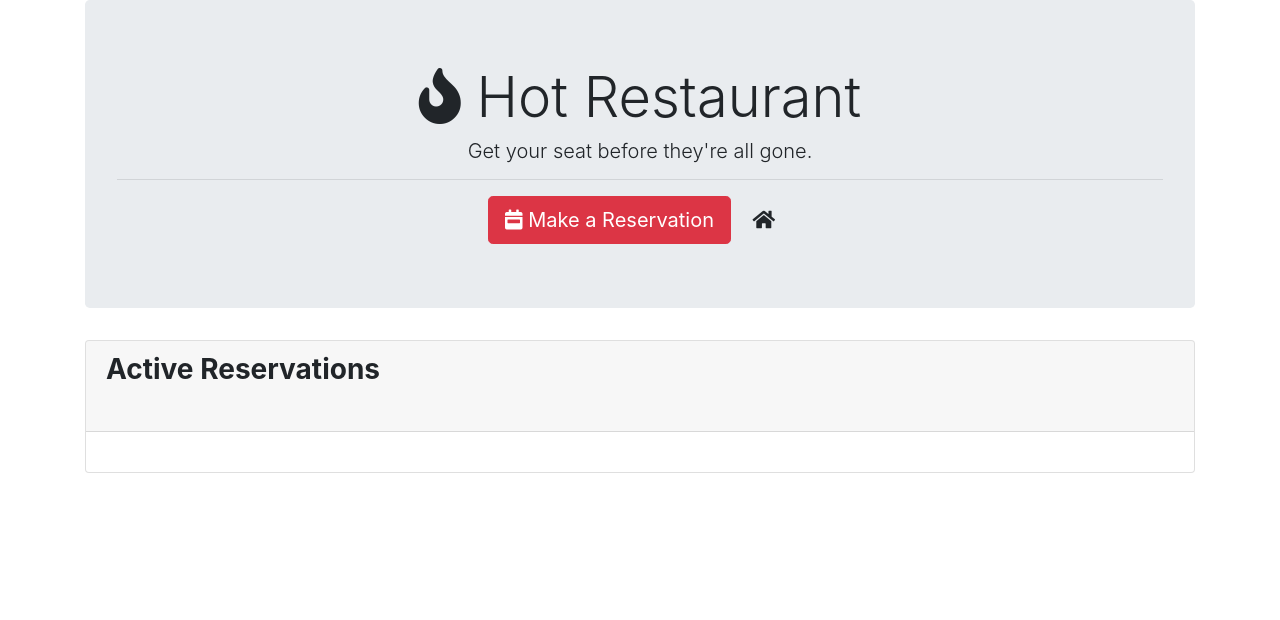
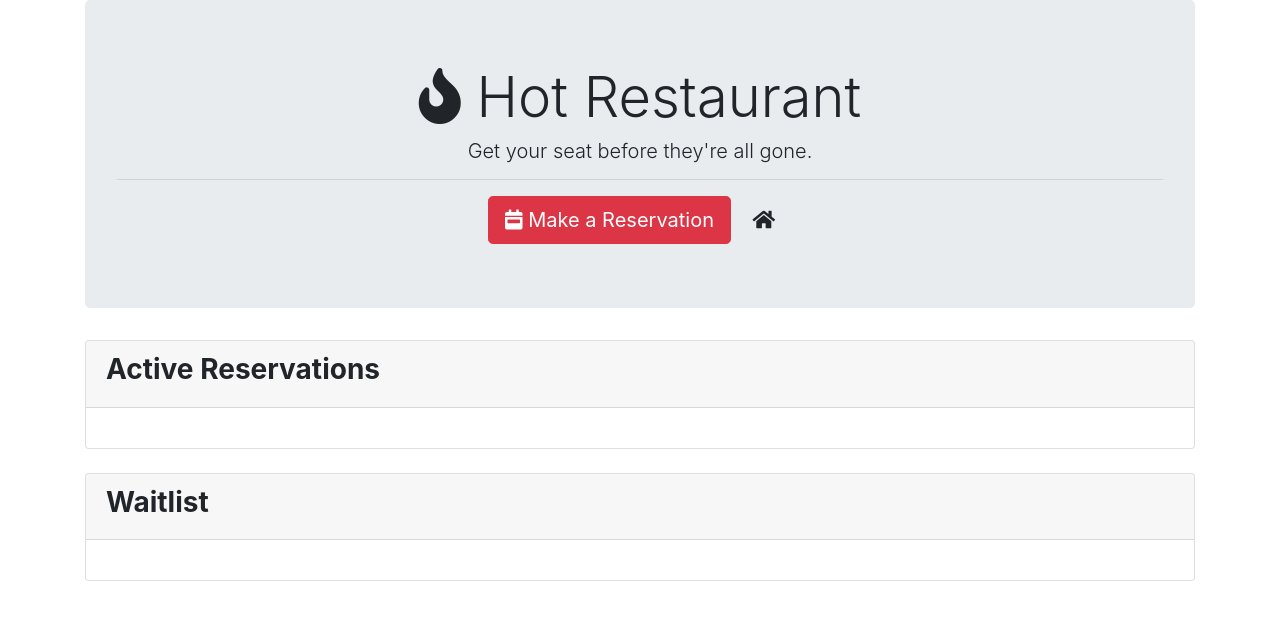
Before and after one commit to manuelg139/Hot-Restaurant-App, a website: page tables.html in a window 1280 px wide. Drawn offline with nearby package versions, Linux system fonts and the light colour scheme; no server answers.

Commit message:
added waitlist card

```diff
--- a/tables.html
+++ b/tables.html
@@ -3,14 +3,14 @@
   <head>
     <meta charset="UTF-8" />
     <title>Hot Restaurant</title>
-    <!-- Latest compiled and minified CSS & JS -->
+    <!-- Bootstrap and Fontawesome CDNs -->
     <link rel="stylesheet" href="https://cdnjs.cloudflare.com/ajax/libs/font-awesome/5.15.2/css/all.min.css"/>
     <link rel="stylesheet" href="https://stackpath.bootstrapcdn.com/bootstrap/4.5.2/css/bootstrap.min.css"/>
   </head>
-
   <body>
     <div class="container">
 
+      <!-- Jumbotron -->
       <div class="jumbotron" style="text-align: center;">
         <h1 class="display-4"><i class="fas fa-fire"></i> Hot Restaurant</h1>
         <h3 class="lead">Get your seat before they're all gone.</h3>
@@ -22,15 +22,31 @@
         </a>
         <a href="./home.html"><button class="btn btn-lg btn-default"><span class="fa fa-home"></span></button></a>
       </div>
+
+      <!-- Tables -->
       <div class="row">
         <div class="col-12">
           <div class="card">
             <div class="card-header">
               <h3><strong>Active Reservations</strong></h3>
-              <br>
             </div>
             <div class="card-body">
               <ul id="tableList" class="list-group"></ul>
+            </div>
+          </div>
+        </div>
+      </div>
+      <br>
+
+      <!-- Waitlist -->
+      <div class="row">
+        <div class="col-12">
+          <div class="card">
+            <div class="card-header">
+              <h3><strong>Waitlist</strong></h3>
+            </div>
+            <div class="card-body">
+              <ul id="waitList" class="list-group"></ul>
             </div>
           </div>
         </div>
```
